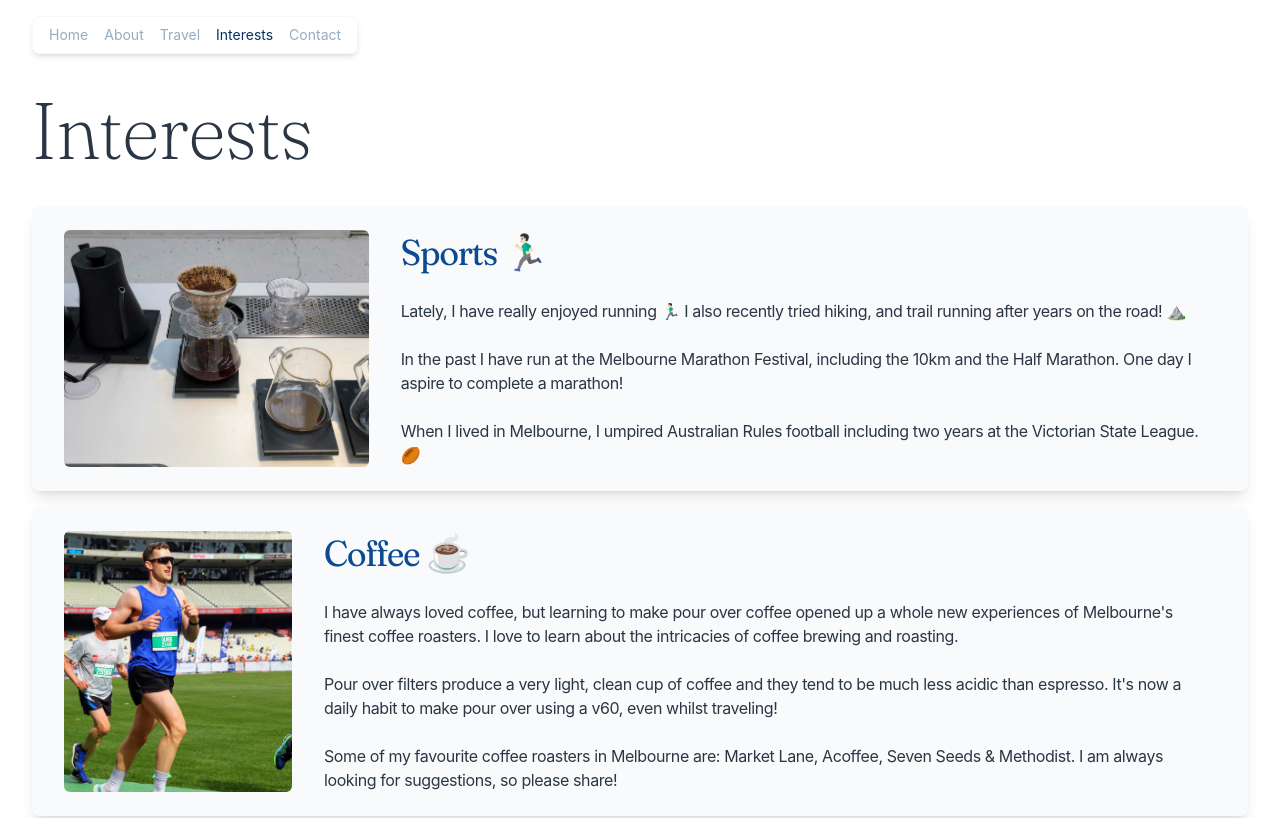
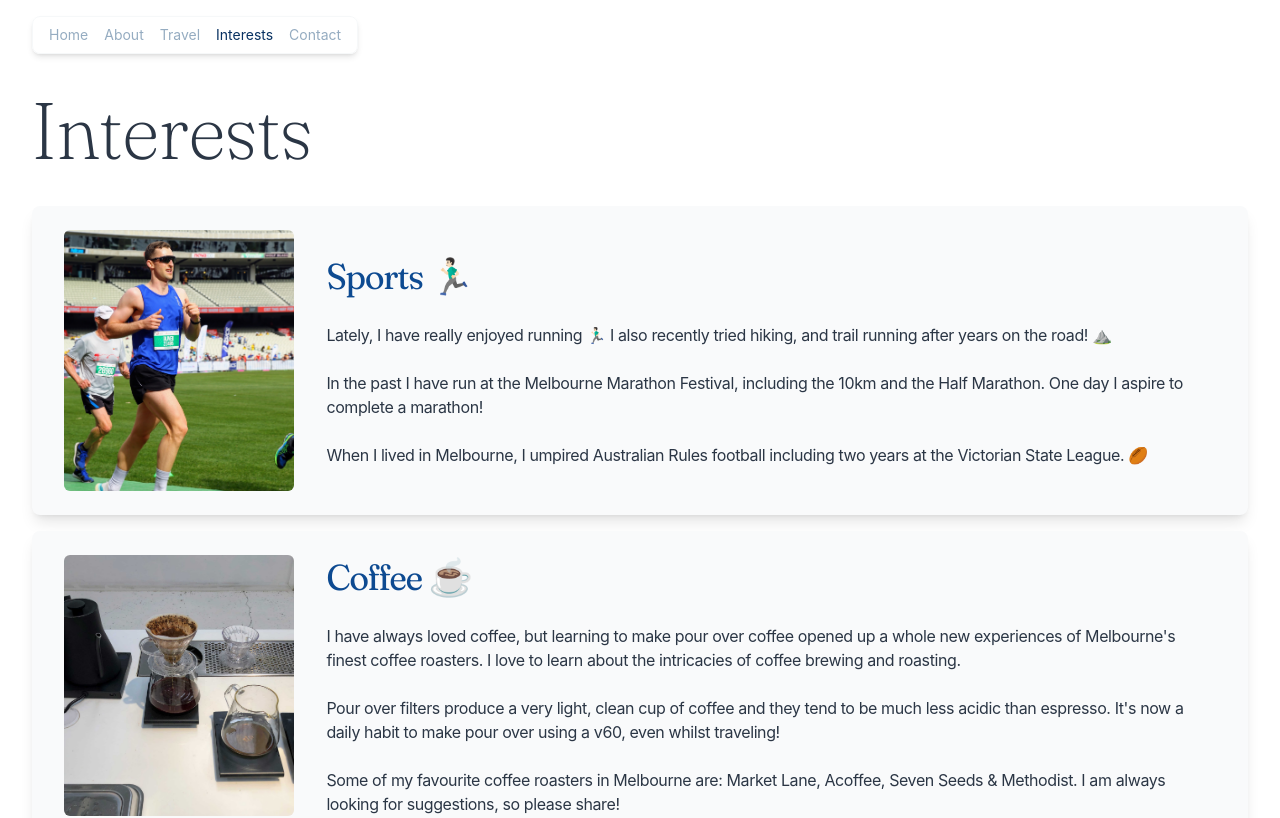
Before and after one commit to om154/omurray.dev, a Next.js app: page /interests in a window 1280 px wide. Shown: the top 818 px of the page. Built offline with nearby package versions, Linux system fonts and the light colour scheme; a web font is replaced by a local one.

Commit message:
fix up styling bugs

```diff
--- a/src/components/Hero/Interests/index.tsx
+++ b/src/components/Hero/Interests/index.tsx
@@ -4,13 +4,13 @@ import { HeroProps } from '../props';
 
 const InterestsHero = ({ imgPath, children }: HeroProps & ChildrenProp) => (
   <div className="flex flex-col px-6 py-4 overflow-hidden rounded-lg shadow-lg md:flex-row-reverse md:gap-8 xl:col-span-2 bg-neutral-100 lg:justify-between md:px-8 md:py-6 xl:max-w-5xl xl:m-auto xl:h-full">
-    <div className="flex flex-col justify-center order-last mt-4 lg:m-0 lg:order-first">
+    <div className="flex flex-col justify-center flex-1 order-last mt-4 lg:m-0 lg:order-first">
       <div>
         {children}
       </div>
     </div>
     {imgPath &&
-      <div className="relative flex justify-center order-first max-h-full lg:order-last md:w-[33%]">
+      <div className="relative flex justify-center order-first h-60 md:h-full  lg:order-last md:w-[20%] xl:w-[40%]">
         <Image src={imgPath} fill alt='interest' className="object-cover object-center max-w-full rounded-md" />
       </div>
     }
--- a/src/components/Interests/index.tsx
+++ b/src/components/Interests/index.tsx
@@ -12,7 +12,7 @@ const items: InterestItem[] = [
       'In the past I have run at the Melbourne Marathon Festival, including the 10km and the Half Marathon. One day I aspire to complete a marathon!',
       'When I lived in Melbourne, I umpired Australian Rules football including two years at the Victorian State League. 🏉',
     ],
-    imagePath: '/static/img/acoffee.jpeg'
+    imagePath: '/static/img/running.jpeg'
   },
   {
     title: 'Coffee  ☕️',
@@ -21,7 +21,7 @@ const items: InterestItem[] = [
       'Pour over filters produce a very light, clean cup of coffee and they tend to be much less acidic than espresso. It\'s now a daily habit to make pour over using a v60, even whilst traveling!',
       'Some of my favourite coffee roasters in Melbourne are: Market Lane, Acoffee, Seven Seeds & Methodist. I am always looking for suggestions, so please share!'
     ],
-    imagePath: '/static/img/running.jpeg'
+    imagePath: '/static/img/acoffee.jpeg'
   },
   {
     title: 'Natural Wine  🍷',
@@ -41,7 +41,7 @@ const Interests = () => (
       <div className="w-full text-left">
         <h2 className="font-serif text-3xl font-extralight text-neutral-900 md:text-8xl">Interests</h2>
       </div>
-      <div className='box-border grid grid-cols-1 gap-4 mt-4 md:grid-flow-row-dense md:grid-cols-1 xl:grid-cols-4'>
+      <div className='box-border grid grid-cols-1 gap-4 mt-4 md:grid-flow-row-dense md:auto-rows-fr md:grid-cols-1 xl:grid-cols-4'>
         {items.map((item: InterestItem) => <Item key={uuidv4()} item={item} />)}
       </div>
     </Section>
```
